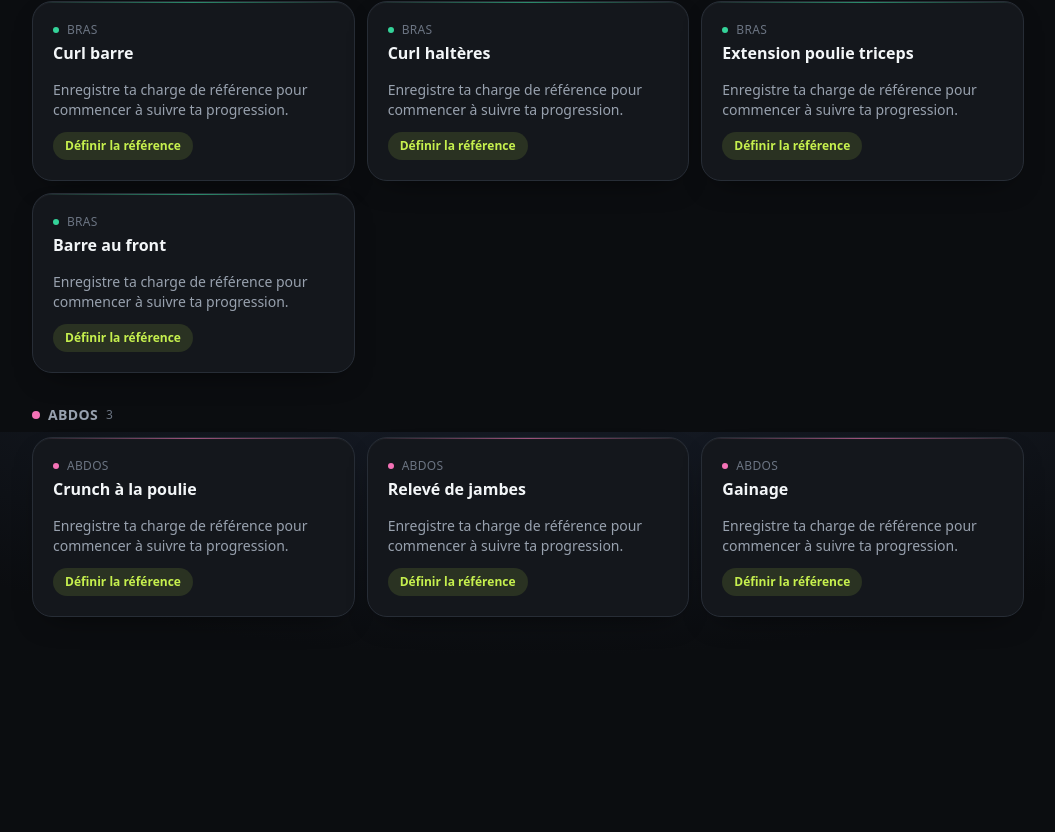
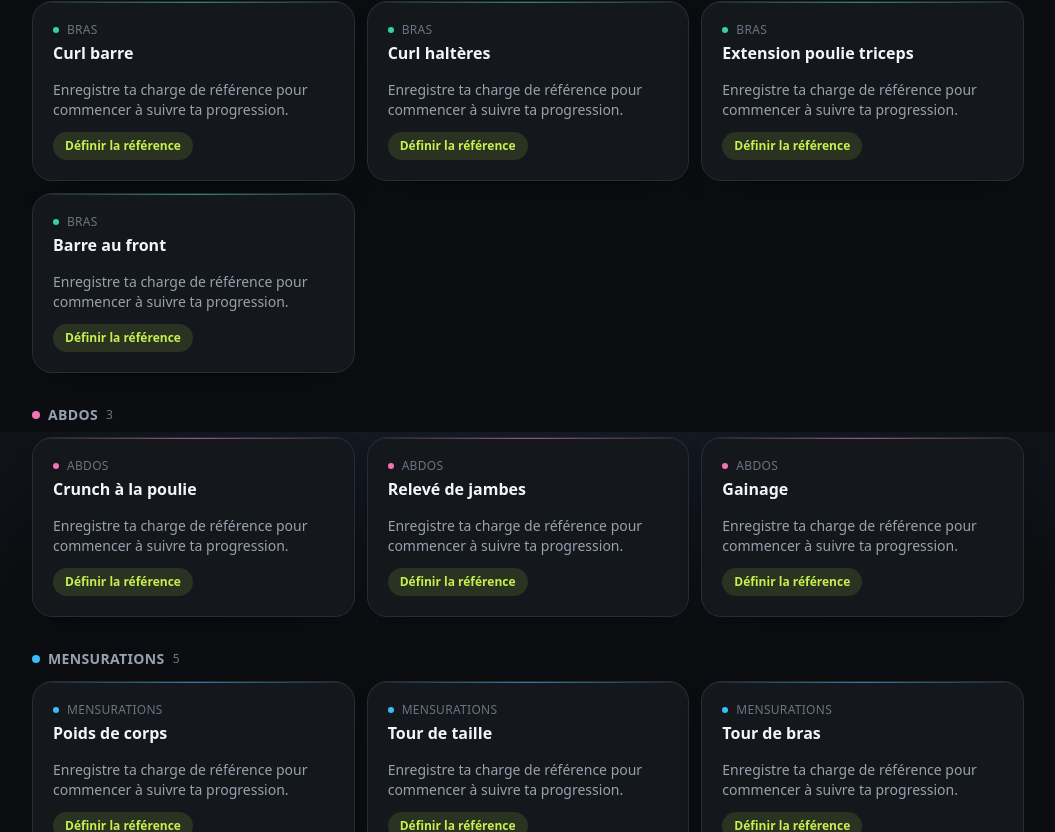
Before and after one commit to HamidouSOUMARE/track-progress, a Next.js app: page / in a window 1280 px wide. Shown: the part 1968-2800 px from the top of the page, without its empty margins (112-1167 px from the left). Before the commit the page ends 2681 px from the top, so only its background shows below. Built offline with nearby package versions, Linux system fonts and the light colour scheme.

Commit message:
feat(data): ajoute les mensurations au modèle de suivi
Une mensuration se suit exactement comme une charge — référence puis
historique — mais porte le sens de son objectif : on gagne du tour de
bras, on perd du tour de taille.

```diff
--- a/src/app/globals.css
+++ b/src/app/globals.css
@@ -27,6 +27,7 @@
   --color-group-epaules: #fbbf24;
   --color-group-bras: #34d399;
   --color-group-abdos: #f472b6;
+  --color-group-mensurations: #38bdf8;
 
   --radius-card: 1.25rem;
   --radius-pill: 999px;
--- a/src/data/exercise-catalog.ts
+++ b/src/data/exercise-catalog.ts
@@ -1,6 +1,8 @@
 import type { Exercise } from "@/lib/types";
 
-type CatalogEntry = Omit<Exercise, "custom">;
+type CatalogEntry = Omit<Exercise, "custom" | "kind" | "goal">;
+
+type MeasurementEntry = Omit<Exercise, "custom" | "kind" | "group">;
 
 /**
  * Catalogue par défaut proposé au premier lancement.
@@ -37,6 +39,32 @@ export const EXERCISE_CATALOG: readonly CatalogEntry[] = [
   { id: "gainage", name: "Gainage", group: "abdos", unit: "sec" },
 ] as const;
 
+/**
+ * Mesures prises sur le corps. Chacune porte le sens de son objectif : on gagne
+ * des centimètres de bras, on en perd sur le tour de taille. L'utilisateur peut
+ * inverser ce sens à tout moment depuis la fiche.
+ */
+export const MEASUREMENT_CATALOG: readonly MeasurementEntry[] = [
+  { id: "poids-de-corps", name: "Poids de corps", unit: "kg", goal: "down" },
+  { id: "tour-de-taille", name: "Tour de taille", unit: "cm", goal: "down" },
+  { id: "tour-de-bras", name: "Tour de bras", unit: "cm", goal: "up" },
+  { id: "tour-de-poitrine", name: "Tour de poitrine", unit: "cm", goal: "up" },
+  { id: "tour-de-cuisse", name: "Tour de cuisse", unit: "cm", goal: "up" },
+] as const;
+
 export function buildDefaultExercises(): Exercise[] {
-  return EXERCISE_CATALOG.map((entry) => ({ ...entry, custom: false }));
+  return [
+    ...EXERCISE_CATALOG.map<Exercise>((entry) => ({
+      ...entry,
+      kind: "charge",
+      goal: "up",
+      custom: false,
+    })),
+    ...MEASUREMENT_CATALOG.map<Exercise>((entry) => ({
+      ...entry,
+      group: "mensurations",
+      kind: "mesure",
+      custom: false,
+    })),
+  ];
 }
--- a/src/data/muscle-groups.ts
+++ b/src/data/muscle-groups.ts
@@ -22,6 +22,12 @@ export const MUSCLE_GROUPS: readonly MuscleGroup[] = [
   },
   { id: "bras", label: "Bras", shortLabel: "Bras", accent: "--color-group-bras" },
   { id: "abdos", label: "Abdos", shortLabel: "Abdos", accent: "--color-group-abdos" },
+  {
+    id: "mensurations",
+    label: "Mensurations",
+    shortLabel: "Mesures",
+    accent: "--color-group-mensurations",
+  },
 ] as const;
 
 const GROUPS_BY_ID = new Map(MUSCLE_GROUPS.map((group) => [group.id, group]));
--- a/src/lib/format.ts
+++ b/src/lib/format.ts
@@ -4,6 +4,7 @@ const UNIT_SUFFIX: Record<Unit, string> = {
   kg: "kg",
   rep: "reps",
   sec: "s",
+  cm: "cm",
 };
 
 const numberFormatter = new Intl.NumberFormat("fr-FR", {
--- a/src/lib/types.ts
+++ b/src/lib/types.ts
@@ -4,10 +4,20 @@ export type MuscleGroupId =
   | "jambes"
   | "epaules"
   | "bras"
-  | "abdos";
+  | "abdos"
+  | "mensurations";
 
-/** Unité de mesure de la performance : charge, répétitions ou temps. */
-export type Unit = "kg" | "rep" | "sec";
+/** Unité mesurée : charge, répétitions, temps ou centimètres. */
+export type Unit = "kg" | "rep" | "sec" | "cm";
+
+/** Une charge soulevée, ou une mesure prise sur le corps. */
+export type TrackKind = "charge" | "mesure";
+
+/**
+ * Sens dans lequel va le progrès. Une charge monte toujours, une mensuration
+ * dépend de l'objectif : un tour de bras qu'on gagne, un tour de taille qu'on perd.
+ */
+export type Goal = "up" | "down";
 
 export interface MuscleGroup {
   id: MuscleGroupId;
@@ -23,13 +33,15 @@ export interface Exercise {
   name: string;
   group: MuscleGroupId;
   unit: Unit;
-  /** Exercice ajouté par l'utilisateur, donc supprimable. */
+  kind: TrackKind;
+  goal: Goal;
+  /** Ajouté par l'utilisateur, donc supprimable. */
   custom: boolean;
 }
 
 export interface LogEntry {
   id: string;
-  /** Charge (kg), répétitions ou secondes selon l'unité de l'exercice. */
+  /** Charge, répétitions, secondes ou centimètres selon l'unité. */
   value: number;
   reps: number | null;
   sets: number | null;
@@ -47,10 +59,13 @@ export interface Tracking {
 export interface Progress {
   reference: number;
   current: number;
+  /** Meilleure valeur atteinte, dans le sens de l'objectif. */
   best: number;
-  /** Écart absolu entre la charge actuelle et la référence. */
+  /** Écart brut entre la valeur actuelle et la référence, signe compris. */
   delta: number;
-  /** Écart relatif (0.15 = +15 %). */
+  /** Écart lu dans le sens de l'objectif : positif = ça progresse. */
+  gain: number;
+  /** Écart relatif dans le sens de l'objectif (0.15 = +15 %). */
   ratio: number;
   entryCount: number;
   lastUpdate: string | null;
```
